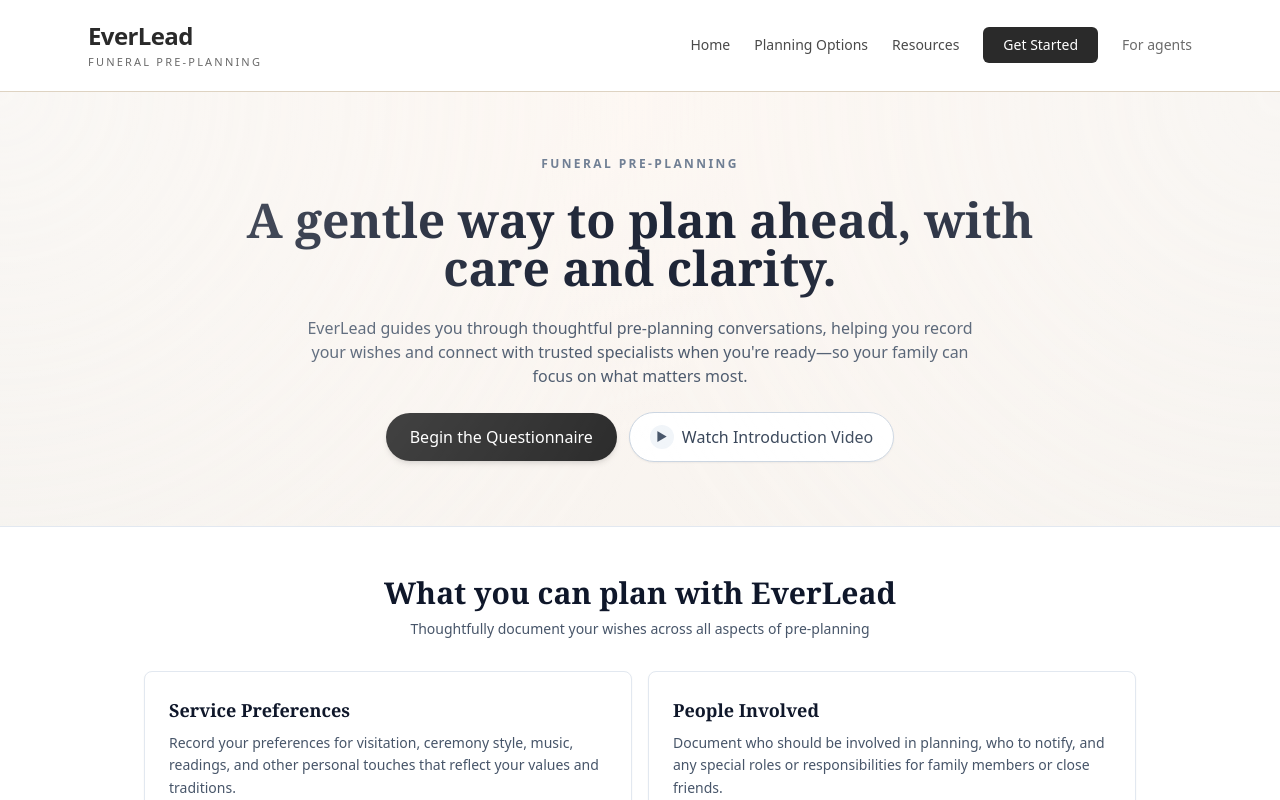
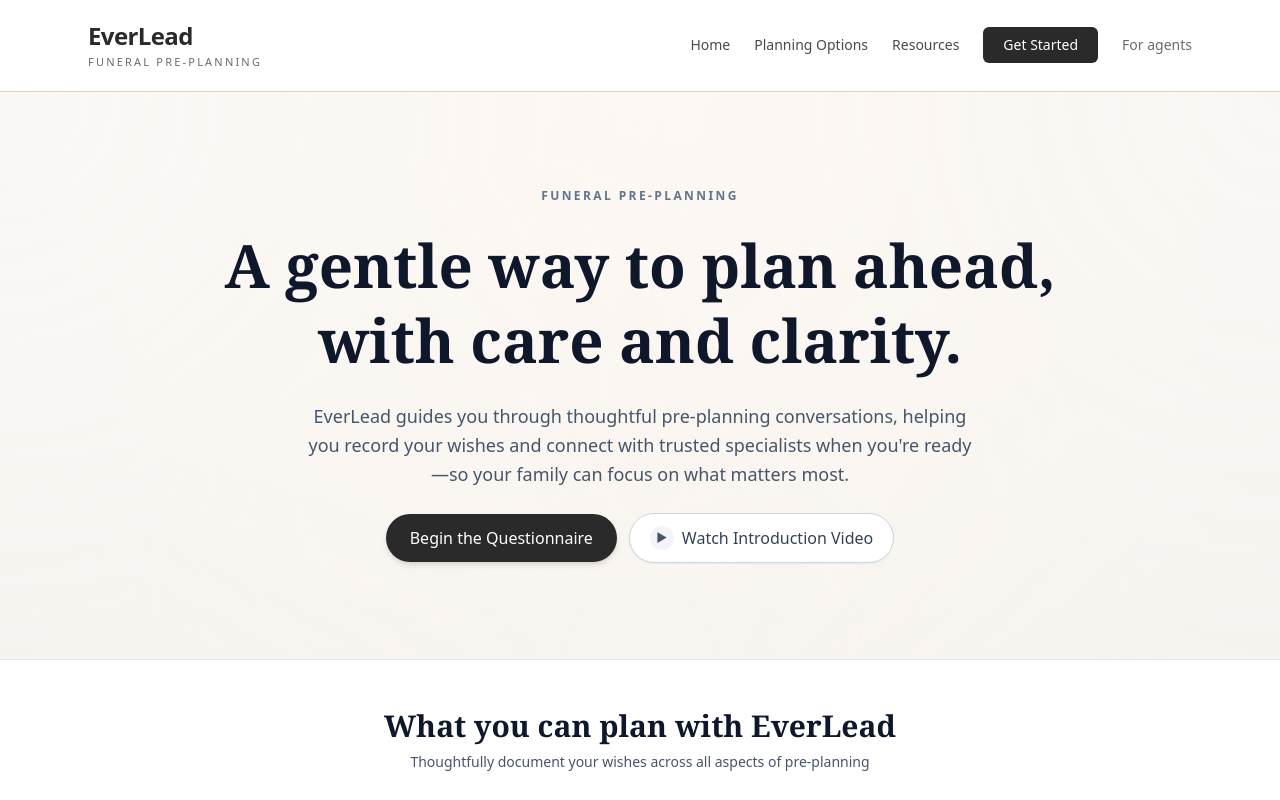
Before and after one commit to LDAVIDSON04/EverLead, a Next.js app: page / in a window 1280 px wide. Shown: the top 800 px of the page. Built offline with nearby package versions, Linux system fonts and the light colour scheme.

Commit message:
Homepage premium touches: enhance video modal with aria attributes and description, refine hero typography and spacing, improve background pattern

```diff
--- a/src/app/globals.css
+++ b/src/app/globals.css
@@ -19,13 +19,24 @@
 }
 
 /* Premium hero background pattern */
+.hero-soft-pattern {
+  position: relative;
+}
+
 .hero-soft-pattern::before {
   content: "";
   position: absolute;
   inset: 0;
   background-image:
     radial-gradient(circle at 0% 0%, rgba(255, 255, 255, 0.5) 0, transparent 55%),
-    radial-gradient(circle at 100% 0%, rgba(255, 255, 255, 0.4) 0, transparent 55%);
-  opacity: 0.7;
+    radial-gradient(circle at 100% 0%, rgba(255, 255, 255, 0.4) 0, transparent 55%),
+    radial-gradient(circle at 50% 100%, rgba(250, 247, 242, 0.3) 0, transparent 60%);
+  opacity: 0.8;
   pointer-events: none;
+  z-index: 0;
 }
+
+.hero-soft-pattern > * {
+  position: relative;
+  z-index: 1;
+}
--- a/src/app/page.tsx
+++ b/src/app/page.tsx
@@ -70,17 +70,17 @@
 
       {/* Hero Section */}
       <section className="relative border-b border-slate-200 bg-[radial-gradient(circle_at_top,_#fdf7f2,_#f5f2ee)] hero-soft-pattern">
-        <div className="mx-auto flex max-w-4xl flex-col gap-6 px-4 py-16 text-center">
+        <div className="mx-auto flex max-w-4xl flex-col gap-6 px-4 py-16 text-center md:py-24">
           <p className="text-xs font-semibold tracking-[0.2em] text-slate-500 uppercase">
             Funeral pre-planning
           </p>
           <h1
-            className="text-4xl font-semibold text-slate-900 sm:text-5xl"
+            className="text-4xl font-semibold text-slate-900 leading-tight sm:text-5xl sm:leading-tight md:text-6xl md:leading-tight"
             style={{ fontFamily: "Georgia, 'Times New Roman', serif" }}
           >
             A gentle way to plan ahead, with care and clarity.
           </h1>
-          <p className="mx-auto max-w-2xl text-sm leading-relaxed text-slate-600 sm:text-base">
+          <p className="mx-auto max-w-2xl text-sm leading-relaxed text-slate-600 sm:text-base sm:leading-relaxed md:text-lg md:leading-relaxed">
             EverLead guides you through thoughtful pre-planning conversations,
             helping you record your wishes and connect with trusted specialists
             when you&apos;re ready—so your family can focus on what matters most.
@@ -95,6 +95,8 @@
             <button
               type="button"
               onClick={() => setShowVideoModal(true)}
+              aria-expanded={showVideoModal}
+              aria-controls="video-modal"
               className="inline-flex items-center gap-2 rounded-full border border-slate-300 bg-white px-5 py-3 text-base text-slate-700 shadow-sm hover:bg-slate-50 transition-colors"
             >
               <span className="inline-flex h-6 w-6 items-center justify-center rounded-full bg-slate-100 text-xs text-slate-600">
@@ -492,22 +494,26 @@
       {/* Video Modal */}
       {showVideoModal && (
         <div
+          id="video-modal"
           className="fixed inset-0 z-50 flex items-center justify-center bg-slate-900/70 px-4"
           onClick={(e) => {
             if (e.target === e.currentTarget) {
               setShowVideoModal(false);
             }
           }}
+          role="dialog"
+          aria-modal="true"
+          aria-labelledby="video-modal-title"
         >
           <div className="w-full max-w-3xl rounded-2xl bg-white shadow-2xl">
             <div className="flex items-center justify-between border-b border-slate-200 px-6 py-4">
-              <h2 className="text-sm font-semibold text-slate-900">
+              <h2 id="video-modal-title" className="text-sm font-semibold text-slate-900">
                 EverLead introduction
               </h2>
               <button
                 type="button"
                 onClick={() => setShowVideoModal(false)}
-                className="text-slate-400 hover:text-slate-600 text-2xl leading-none"
+                className="text-slate-400 hover:text-slate-600 text-2xl leading-none transition-colors"
                 aria-label="Close modal"
               >
                 ×
@@ -516,7 +522,7 @@
             <div className="aspect-video w-full bg-slate-100">
               {/* Placeholder video - replace URL later with actual EverLead intro video */}
               <iframe
-                className="h-full w-full rounded-b-2xl"
+                className="h-full w-full"
                 src="https://www.youtube.com/embed/dQw4w9WgXcQ"
                 title="EverLead introduction video"
                 frameBorder="0"
@@ -524,6 +530,11 @@
                 allowFullScreen
               />
             </div>
+            <div className="border-t border-slate-200 px-6 py-4">
+              <p className="text-xs leading-relaxed text-slate-600">
+                This short introduction video explains how EverLead supports thoughtful pre-planning for your family.
+              </p>
+            </div>
           </div>
         </div>
       )}
```
